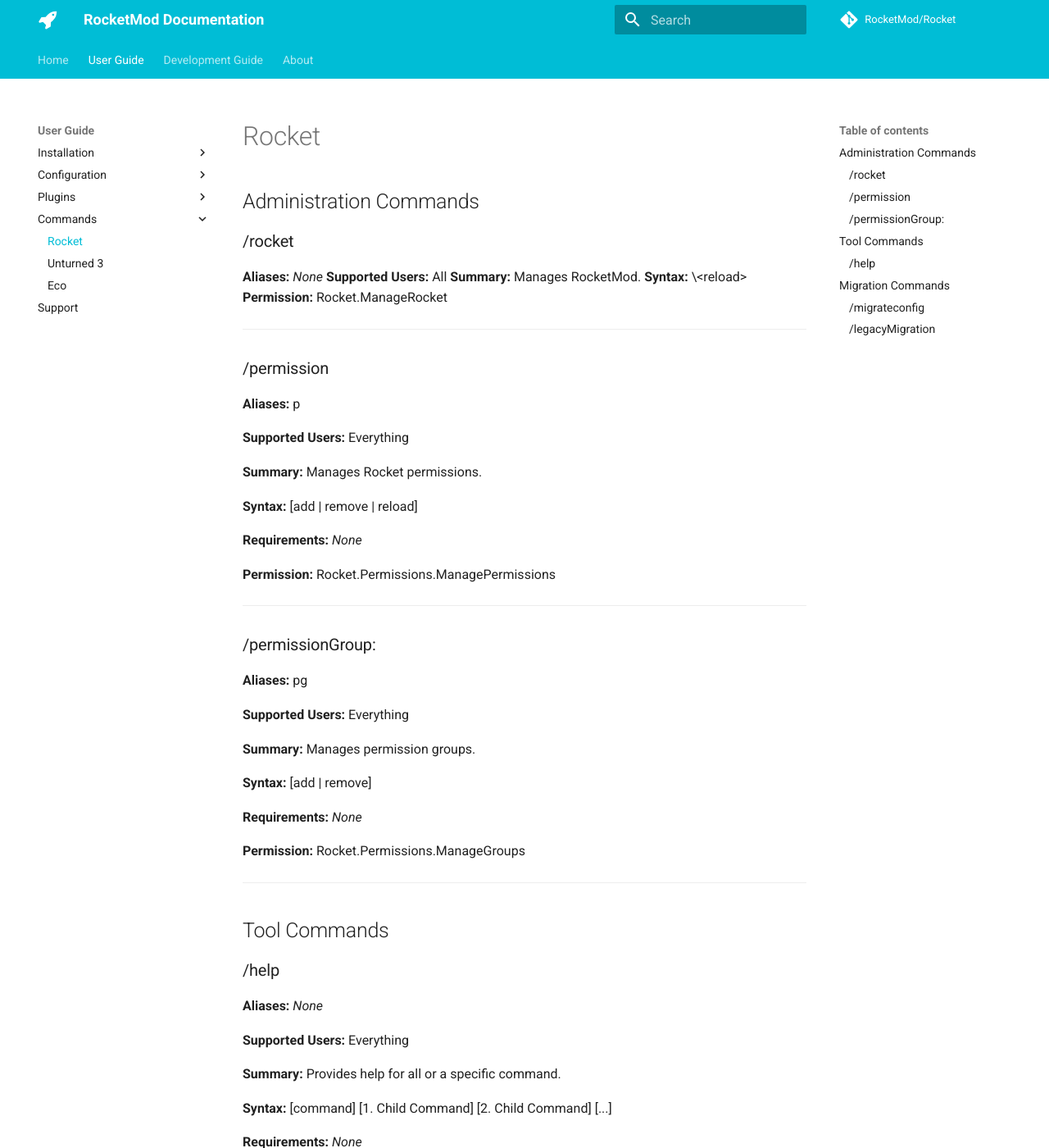
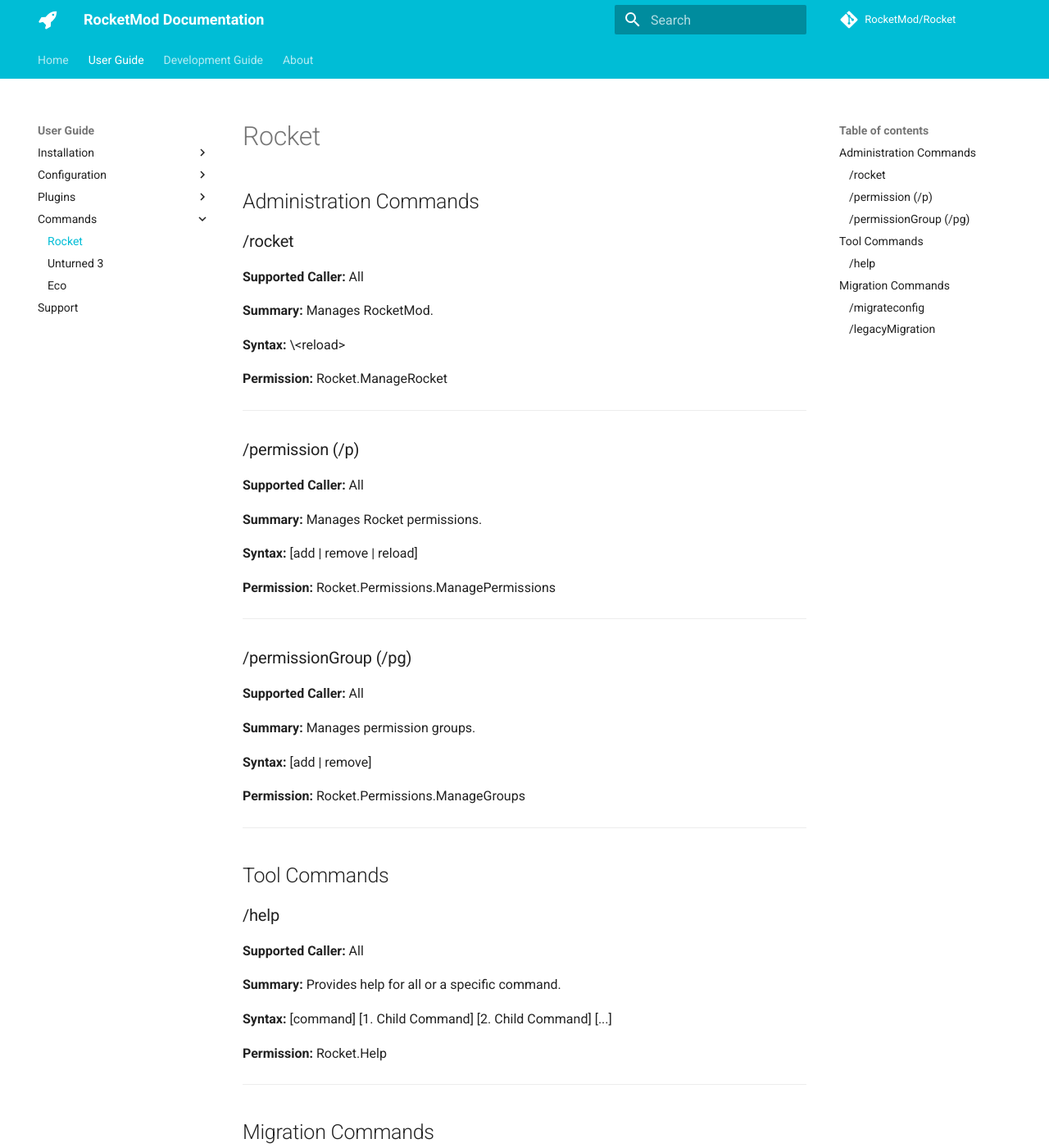
Before and after one commit to RocketMod/Rocket.Documentation, an MkDocs documentation site: the page built from content/user-guide/commands/rocket.md, in a window 1280 px wide and 1400 px high. Shown: the whole window at 82% size. Built offline with MkDocs 1.6.1 and Material for MkDocs 9.7.7, drawn with Linux system fonts in a browser that asks for light colours; comment, search, counter and statistics services are not loaded; old or Windows-style settings are respelled for this version of MkDocs; some of the changed text lies outside the part shown.

Commit message:
Update rocket.md

```diff
--- a/content/user-guide/commands/rocket.md
+++ b/content/user-guide/commands/rocket.md
@@ -2,45 +2,37 @@
 
 ### /rocket
 
-**Aliases:** *None*
-**Supported Users:** All
+**Supported Caller:** All
+
 **Summary:** Manages RocketMod.
+
 **Syntax:** \<reload\>
+
 **Permission:** Rocket.ManageRocket
 
 ---
 
-### /permission
+### /permission (/p)
 
-**Aliases:** p
-
-**Supported Users:** Everything
+**Supported Caller:** All
 
 **Summary:** Manages Rocket permissions.
 
 **Syntax:** [add | remove | reload]
 
-**Requirements:** *None*
-
 **Permission:** Rocket.Permissions.ManagePermissions
-
 
 ---
 
-### /permissionGroup:
+### /permissionGroup (/pg)
 
-**Aliases:** pg
-
-**Supported Users:** Everything
+**Supported Caller:** All
 
 **Summary:** Manages permission groups.
 
 **Syntax:** [add | remove]
 
-**Requirements:** *None*
-
 **Permission:** Rocket.Permissions.ManageGroups
-
 
 ---
 
@@ -48,15 +40,11 @@
 
 ### /help
 
-**Aliases:** *None*
-
-**Supported Users:** Everything
+**Supported Caller:** All
 
 **Summary:** Provides help for all or a specific command.
 
 **Syntax:** [command] [1. Child Command] [2. Child Command] [...]
-
-**Requirements:** *None*
 
 **Permission:** Rocket.Help
 
@@ -66,15 +54,11 @@
 
 ### /migrateconfig
 
-**Aliases:** *None*
-
-**Supported Users:** Console
+**Supported Caller:** Console
 
 **Summary:** Migrates configs from one type to another.
 
 **Syntax:** [<from type> <to type> <path>]
-
-**Requirements:** *None*
 
 **Permission:** Rocket.Migrate.Config
 
@@ -82,16 +66,12 @@
 
 ### /legacyMigration
 
-**Aliases:** *None*
-
-**Supported Users:** Console
+**Supported Caller:** Console
 
 **Summary:** Migrates from old RocketMod 4.
 
 **Syntax:** [step]
 
-**Requirements:** *None*
-
 **Permission:** Rocket.Migrate.Legacy
 
 ---
```
